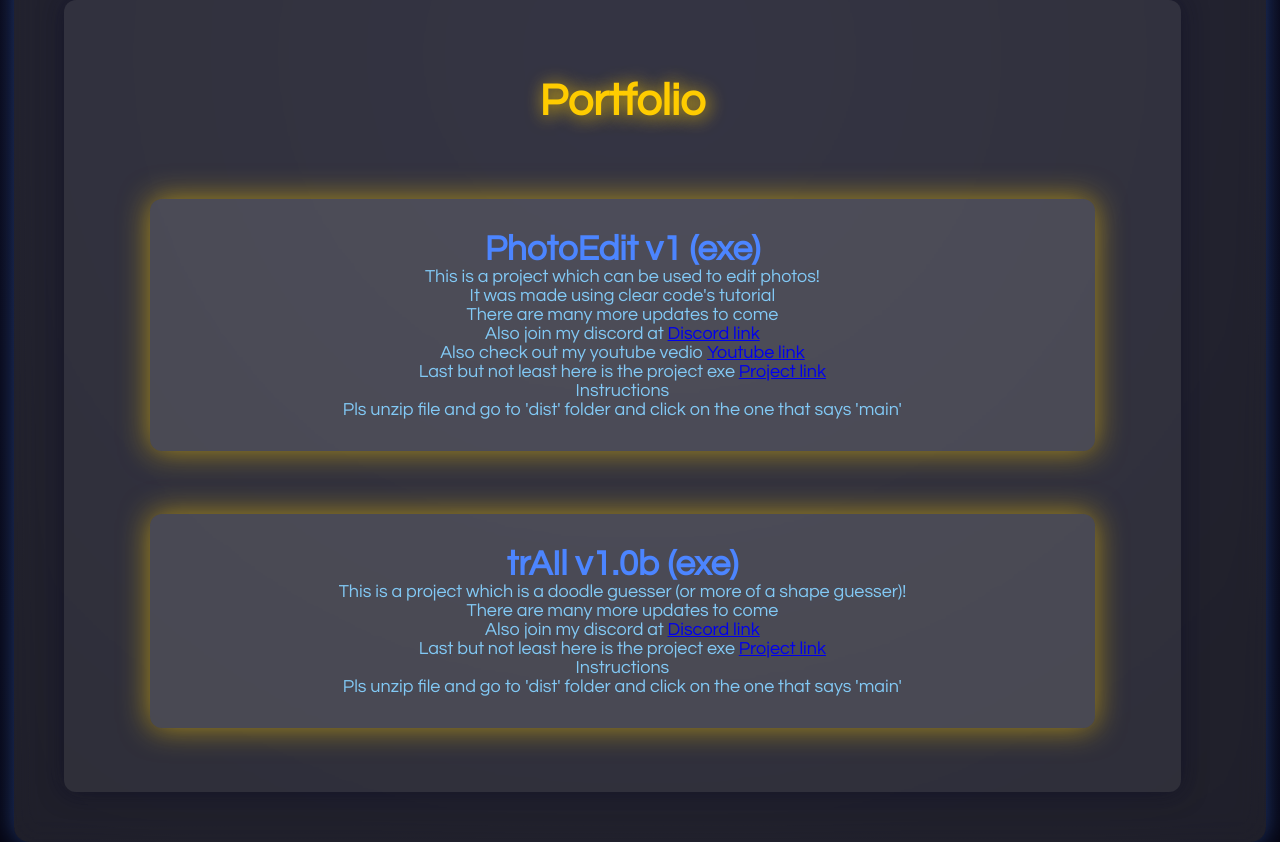
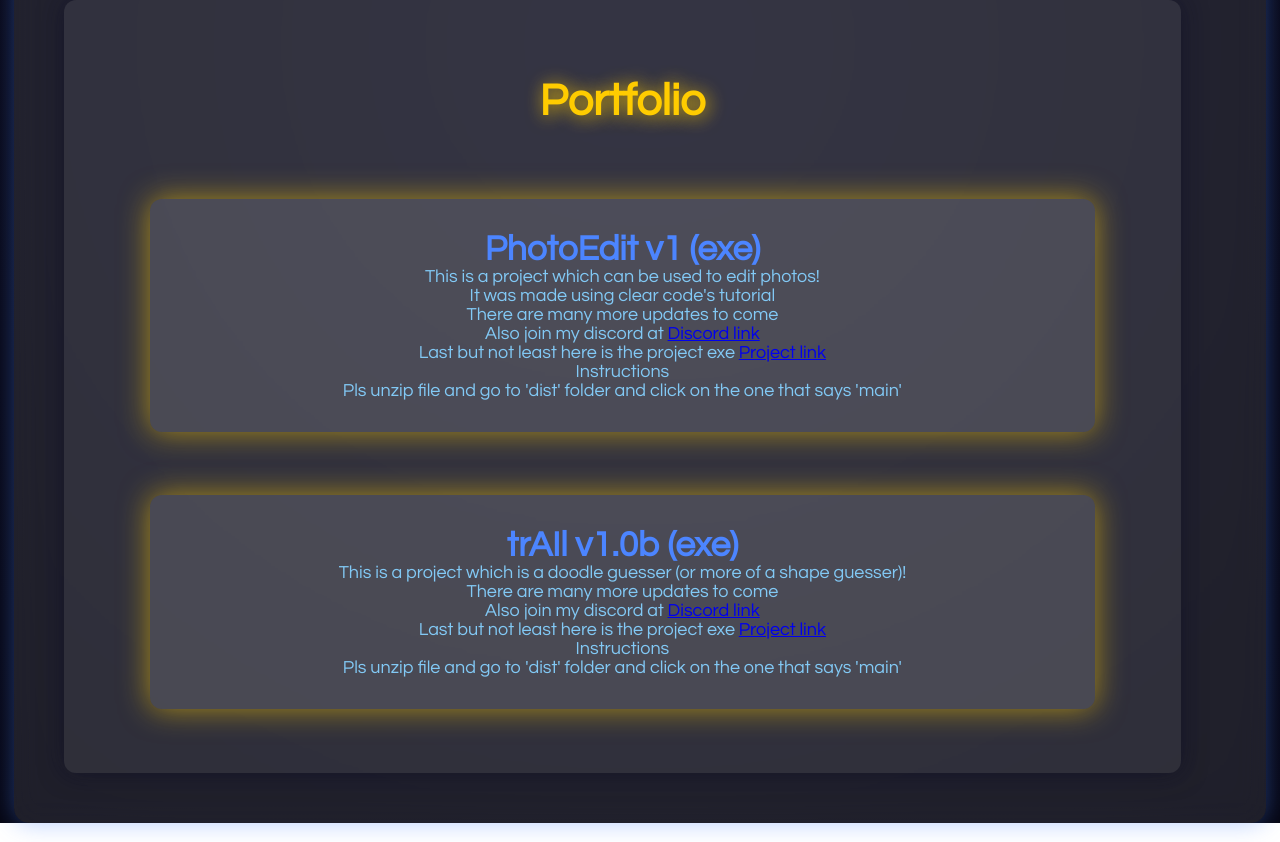
Before and after one commit to ArjunDev95/BlueMoonStudio, a plain HTML site: page index.html in a window 1280 px wide. Shown: the part 734-1576 px from the top of the page. Drawn offline with Linux system fonts and the light colour scheme.

Commit message:
index.html

```diff
--- a/index.html
+++ b/index.html
@@ -188,7 +188,6 @@
                 <div class="portfolio-desc">It was made using clear code's tutorial</div>
                 <div class="portfolio-desc">There are many more updates to come</div>
                 <div class="portfolio-desc">Also join my discord at <a href="https://discord.com/channels/1374762668623396914/1374762669248217202">Discord link</a></div>
-                <div class="portfolio-desc">Also check out my youtube vedio <a href="https://www.youtube.com/watch?v=5MGF_3Xnz7c">Youtube link</a></div>
                 <div class="portfolio-desc">Last but not least here is the project exe <a href="https://drive.google.com/file/d/1drY3j8XfXw-CW296hXxiPKNjMzp2zdV6/view?usp=sharing">Project link</a></div>
                 <div class="portfolio-desc">Instructions</div>
                 <div class="portfolio-desc">Pls unzip file and go to 'dist' folder and click on the one that says 'main'</div>
```
